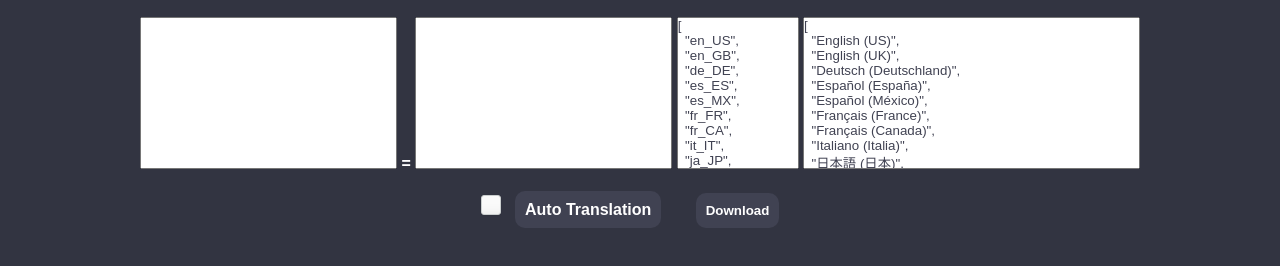
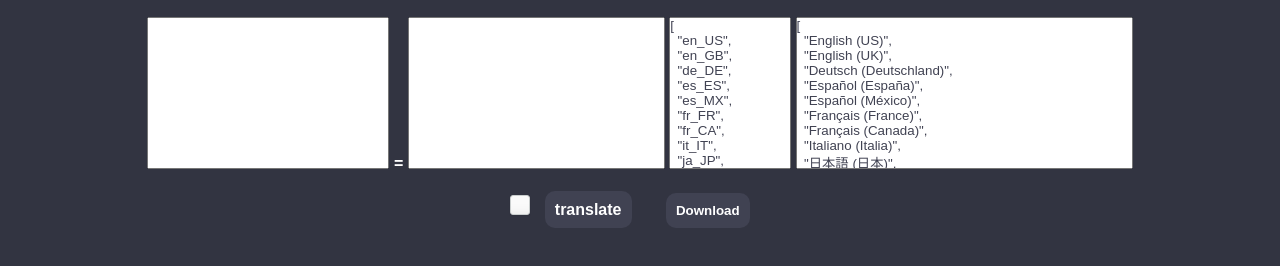
Before and after one commit to solvedDev/AnyLanguage, a plain HTML site: page index.html in a window 1280 px wide. Shown: the part 50-316 px from the top of the page. Drawn offline with nearby package versions, Linux system fonts and the light colour scheme.

Commit message:
usage & design improvements

```diff
--- a/index.html
+++ b/index.html
@@ -17,7 +17,7 @@
 		<textarea name="Language Names" id="lang-name-input" cols="40" rows="10"></textarea>
 		<br>
 		<input type="checkbox" name="auto-translate" id="auto-translate">
-		<label for="auto-translate">Auto Translation</label>
+		<label for="auto-translate">translate</label>
 		<button id="download">
 			<p>Download</p>
 		</button>
@@ -33,6 +33,9 @@
 		langNameInput.onscroll = function() {
 			langInput.scrollTop = langNameInput.scrollTop;
 		}
+		langText.onscroll = function() {
+			langTextKey.scrollTop = langText.scrollTop;
+		}
 
 		langInput.value = JSON.stringify(languages, null, "  ");
 		langNameInput.value = JSON.stringify(languageNames, null, "  ");
--- a/styles/main.css
+++ b/styles/main.css
@@ -87,6 +87,9 @@ button#parse-json i {
 textarea#lang-input {
 	overflow: hidden;
 }
+textarea#lang-text-key {
+	overflow: hidden;
+}
 textarea {
 	color: #404252;
 	resize: none;
```
